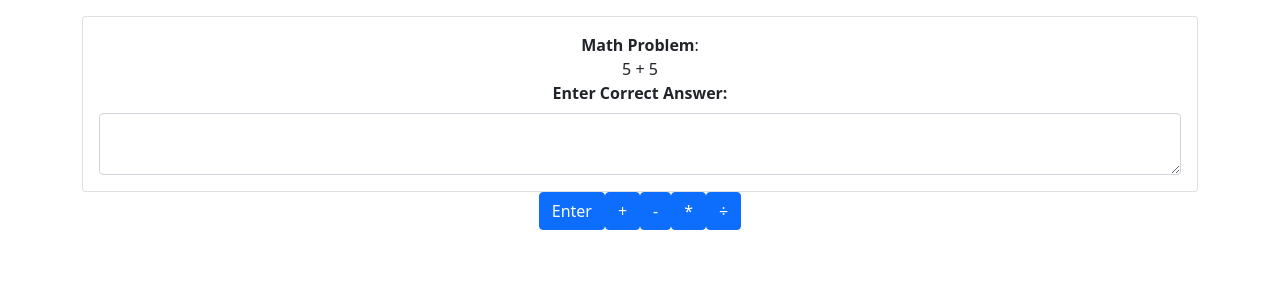
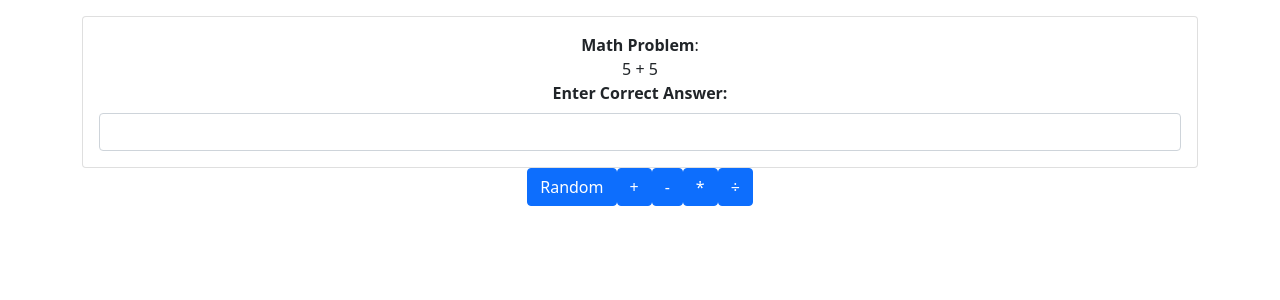
Before and after one commit to aerusin/reactcardgame, a React (Create React App) app: page / in a window 1280 px wide. Shown: the top 300 px of the page. Built offline with nearby package versions, Linux system fonts and the light colour scheme.

Commit message:
input box now clears entry value

```diff
--- a/src/App.tsx
+++ b/src/App.tsx
@@ -12,7 +12,11 @@ function App(): JSX.Element {
   const [cardKind, setCardKind] = useState<string>("addition");
   const [answer, setAnswer] =useState<string>("");
   const [expected, setExpected] =useState<string>("");
-  const [counter, setCounter] =React.useState(60);
+  //const [counter, setCounter] =React.useState(60);
+
+ // React.useEffect(() => {
+   // counter > 0 && setTimeout(() => setCounter(counter - 1), 1000);
+ // }, [counter]);
 
 
   return (
--- a/src/components/ControlPanel.tsx
+++ b/src/components/ControlPanel.tsx
@@ -7,7 +7,6 @@ export function ControlPanel({setCard}: {setCard: (c: Card)=>void}): JSX.Element
 
     function setRandomCard() {
         setCard(getRandomElement(CARDS as Card[]))
-        //setCard(getRandomElement((CARDS as Card[]).filter((card: Card) => card.kind === "Addition Problems")))
     }
     function setCardAdd(){
         setCard(getRandomElement((CARDS as Card[]).filter((card: Card) => card.kind === "Addition Problems")))
@@ -22,7 +21,7 @@ export function ControlPanel({setCard}: {setCard: (c: Card)=>void}): JSX.Element
         setCard(getRandomElement((CARDS as Card[]).filter((card: Card) => card.kind === "Division Problems")))
     }
     return <Col>
-    <Button onClick={setRandomCard}>Enter</Button>
+    <Button onClick={setRandomCard}>Random</Button>
     <Button onClick={setCardAdd}>+</Button>
     <Button onClick={setCardSub}>-</Button>
     <Button onClick={setCardMul}>*</Button>
--- a/src/components/DisplayCard.tsx
+++ b/src/components/DisplayCard.tsx
@@ -5,23 +5,25 @@ import { useState } from 'react';
 import { isConstructorDeclaration, isGetAccessor } from 'typescript';
 import { getRandomElement } from '../utilities/data';
 import CARDS from '../assets/cards.json'
+import { clear } from 'console';
 
 
 
 export function DisplayCard({card, setCard}: {card: Card, setCard: (c: Card)=>void}): JSX.Element {
-
+    const [searchText, setSearchText] = useState("")
     function handleKeyPress(event: React.KeyboardEvent) {
         console.log((event.target as HTMLInputElement).value);
-        let a = (event.target as HTMLInputElement).value;
-            if(event.key === 'Enter'){
-            if(a === card.hint){
+        let studentAnswer = (event.target as HTMLInputElement).value;
+        if(event.key === 'Enter'){
+            if(studentAnswer === card.hint){
                 alert("Correct!")
                 setCard(getRandomElement(CARDS as Card[]))
-
+                setSearchText("")
             }else{
                 alert("Incorrect, Try Again!")
+                setSearchText("")
             }
-         }
+        }
     }
     return <Col>
     <BootstrapCard>
@@ -32,7 +34,8 @@ export function DisplayCard({card, setCard}: {card: Card, setCard: (c: Card)=>vo
                 </div>
             <Form.Group controlId="answer-entry">
             <Form.Label><strong>Enter Correct Answer:</strong></Form.Label>
-            <Form.Control as="textarea" rows={2} onKeyPress = {handleKeyPress} />
+            <Form.Control as="input" value = {searchText} onKeyPress = {handleKeyPress}
+                onChange = {(e) => setSearchText(e.target.value)}/>
             </Form.Group>
             </BootstrapCard.Text>
         </BootstrapCard.Body>
```
Also changed, not shown: src/components/Timer.tsx (deleted, +0 -9 lines).
